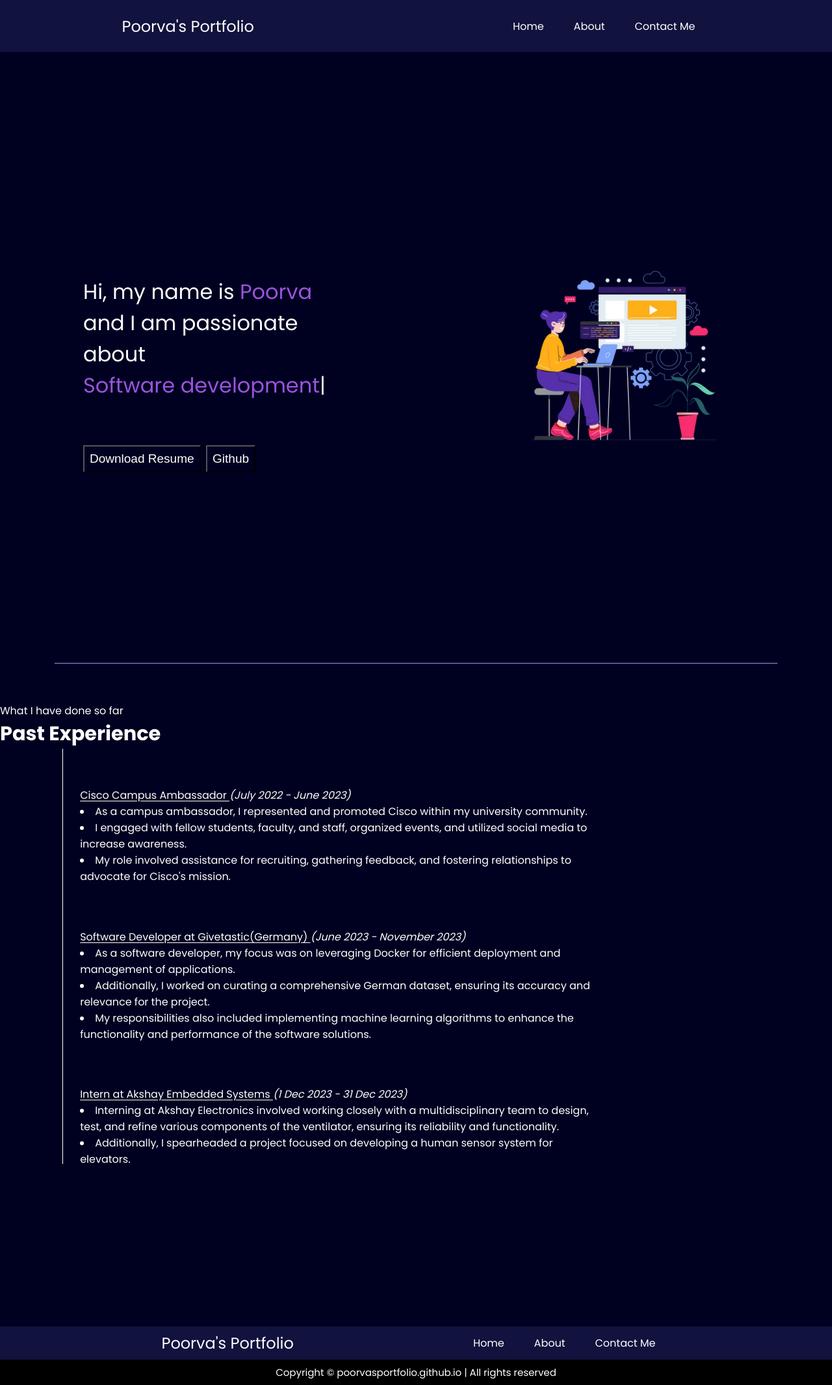
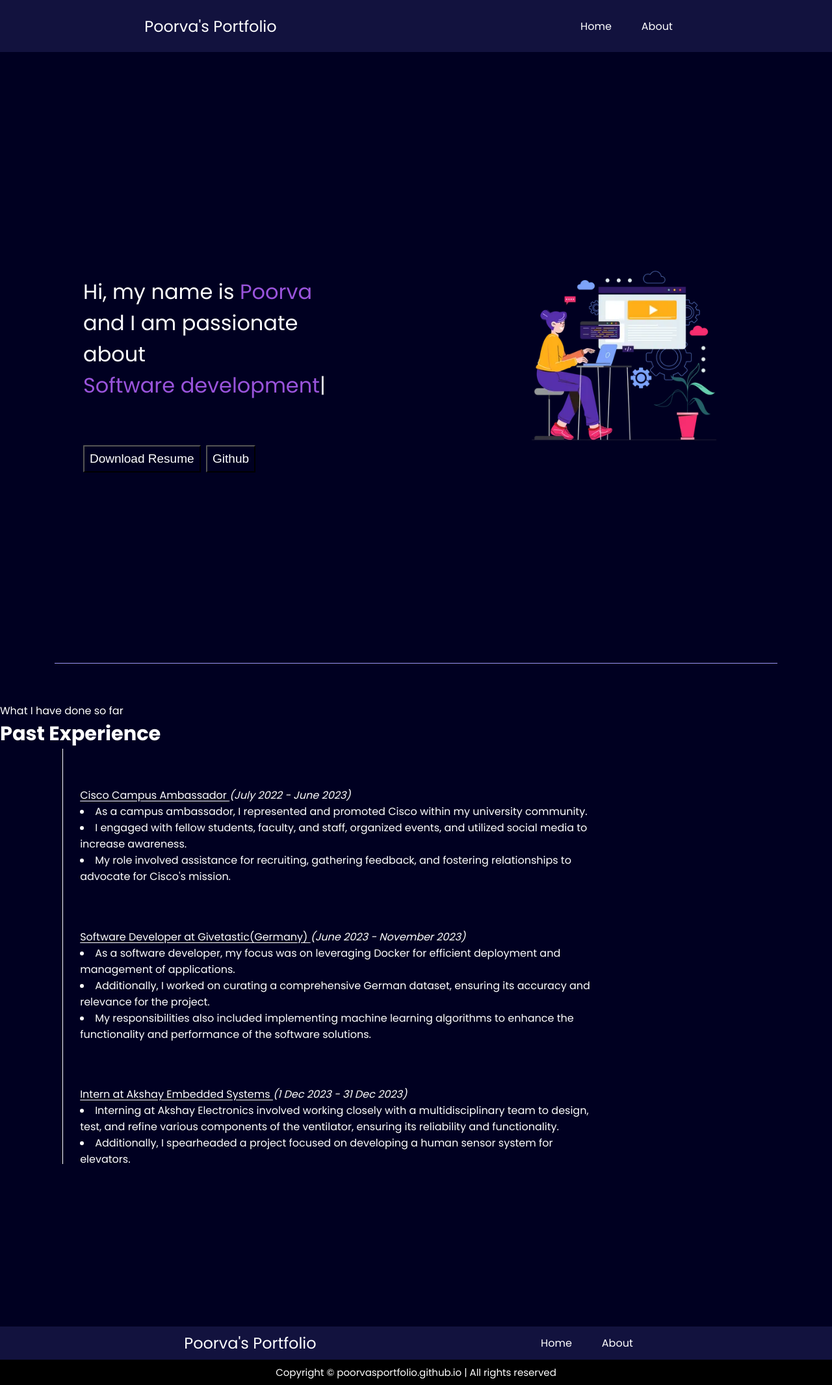
Before and after one commit to poorvaN13/poorvasportfolio.github.io, a plain HTML site: page index.html in a window 1280 px wide. Shown: the whole page at 65% size. Drawn offline with nearby package versions, Linux system fonts and the light colour scheme.

Commit message:
further contact changes

```diff
--- a/index.html
+++ b/index.html
@@ -289,7 +289,6 @@
                 <ul>
                     <li><a href="index.html">Home</a></li>
                     <li><a href="about.html">About</a></li>
-                    <li><a href="contact.html">Contact Me</a></li>
                 </ul>
             </div>
         </nav>
@@ -384,7 +383,7 @@
                 <ul>
                     <li><a href="index.html">Home</a></li>
                     <li><a href="about.html">About</a></li>
-                    <li><a href="contact.html">Contact Me</a></li>
+
                 </ul>
             </div>
 
```
